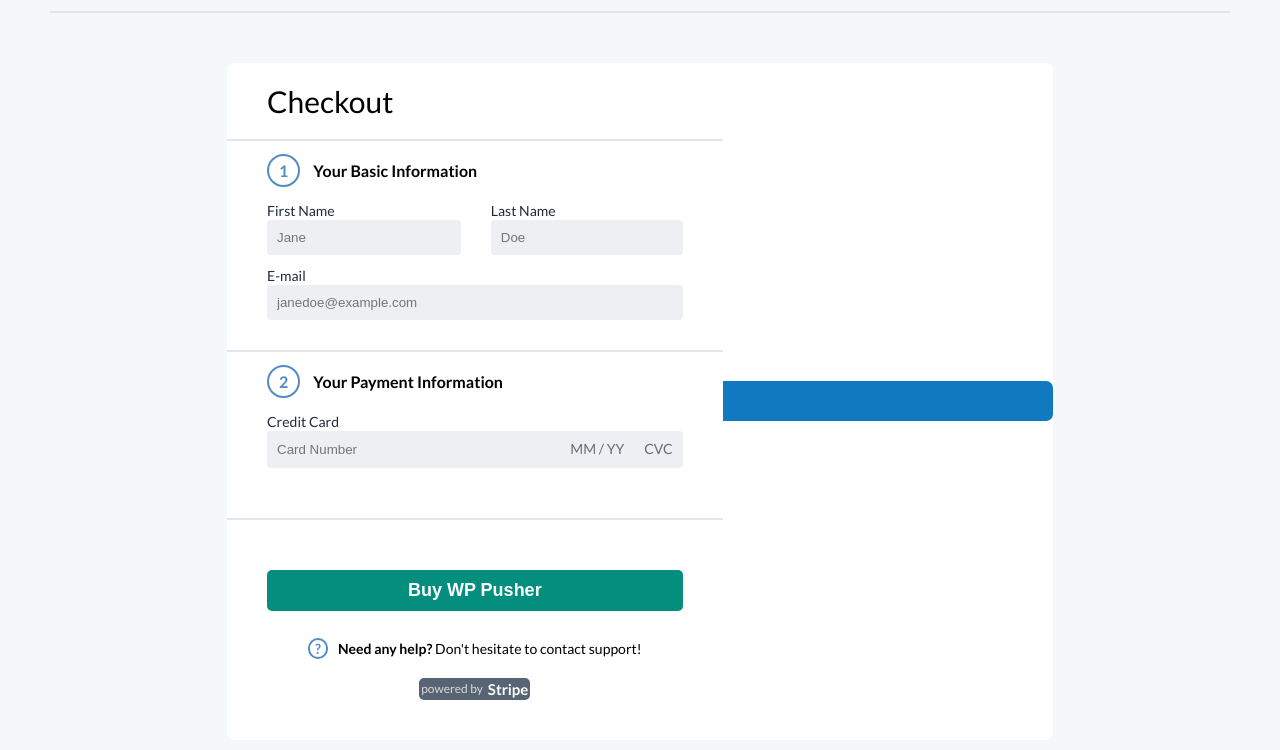
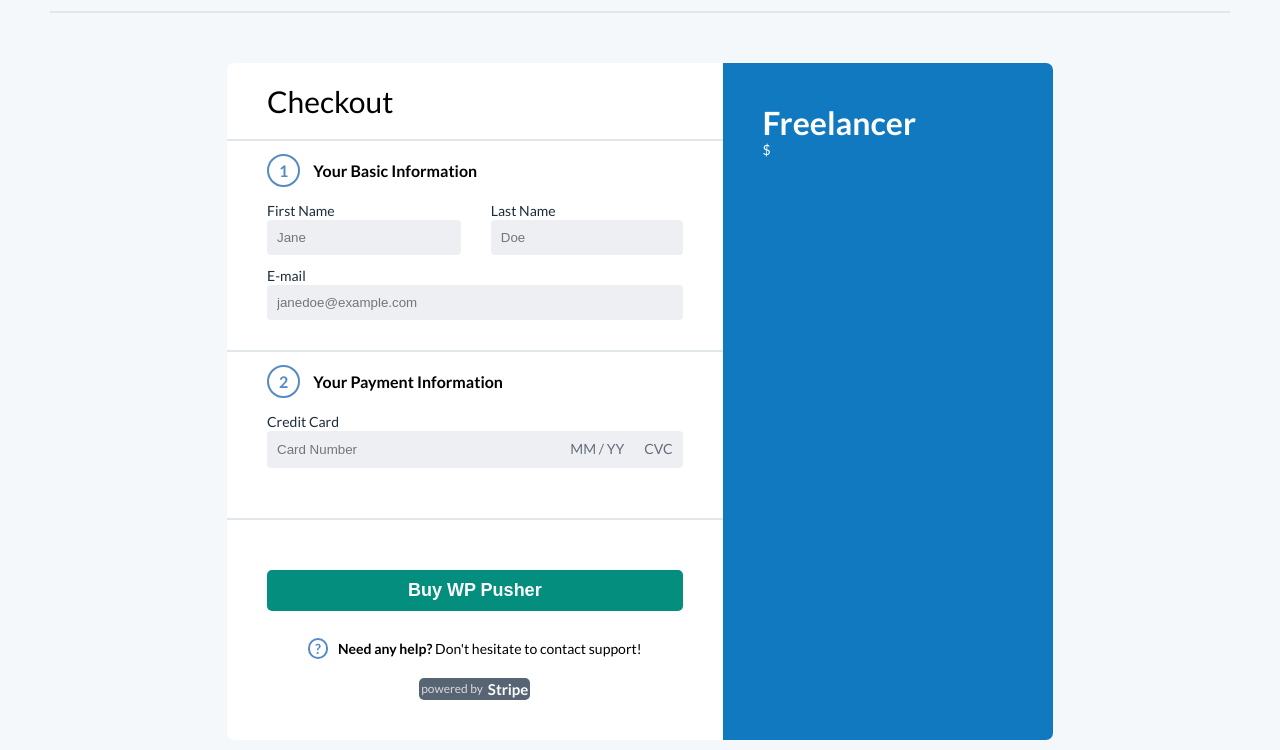
Before and after one commit to Chukwuderah/AltSchool-Excercises, a plain HTML site: page assignment-7/Excercise-5.html in a window 1280 px wide. Shown: the part 91-841 px from the top of the page. Drawn offline with Linux system fonts and the light colour scheme; a web font is replaced by a local one.

Commit message:
excercise 5

```diff
--- a/assignment-7/Excercise-5.css
+++ b/assignment-7/Excercise-5.css
@@ -69,11 +69,9 @@ div.container {
   display: flex;
   flex-direction: row;
   justify-content: space-between;
-  align-items: center;
   background-color: #fff;
   border-radius: 7px;
   margin: 50px 15% 10px;
-  height: auto;
 }
 
 div#leftItem {
@@ -218,12 +216,8 @@ strong span {
 
 div#rightItem {
   width: 40%;
-  display: flex;
-  flex-direction: column;
-  justify-content: center;
-  align-items: center;
-  padding: 20px 40px;
+  padding: 40px;
   background-color: #1179bf;
-  /* height: 100vh; */
+  color: #fff;
   border-radius: 0 7px 7px 0;
 }
--- a/assignment-7/Excercise-5.html
+++ b/assignment-7/Excercise-5.html
@@ -67,7 +67,10 @@
         </p>
         <strong><span>powered by</span> Stripe</strong>
       </div>
-      <div id="rightItem"></div>
+      <div id="rightItem">
+        <h1>Freelancer</h1>
+        <p>$</p>
+      </div>
     </div>
   </body>
 </html>
```
